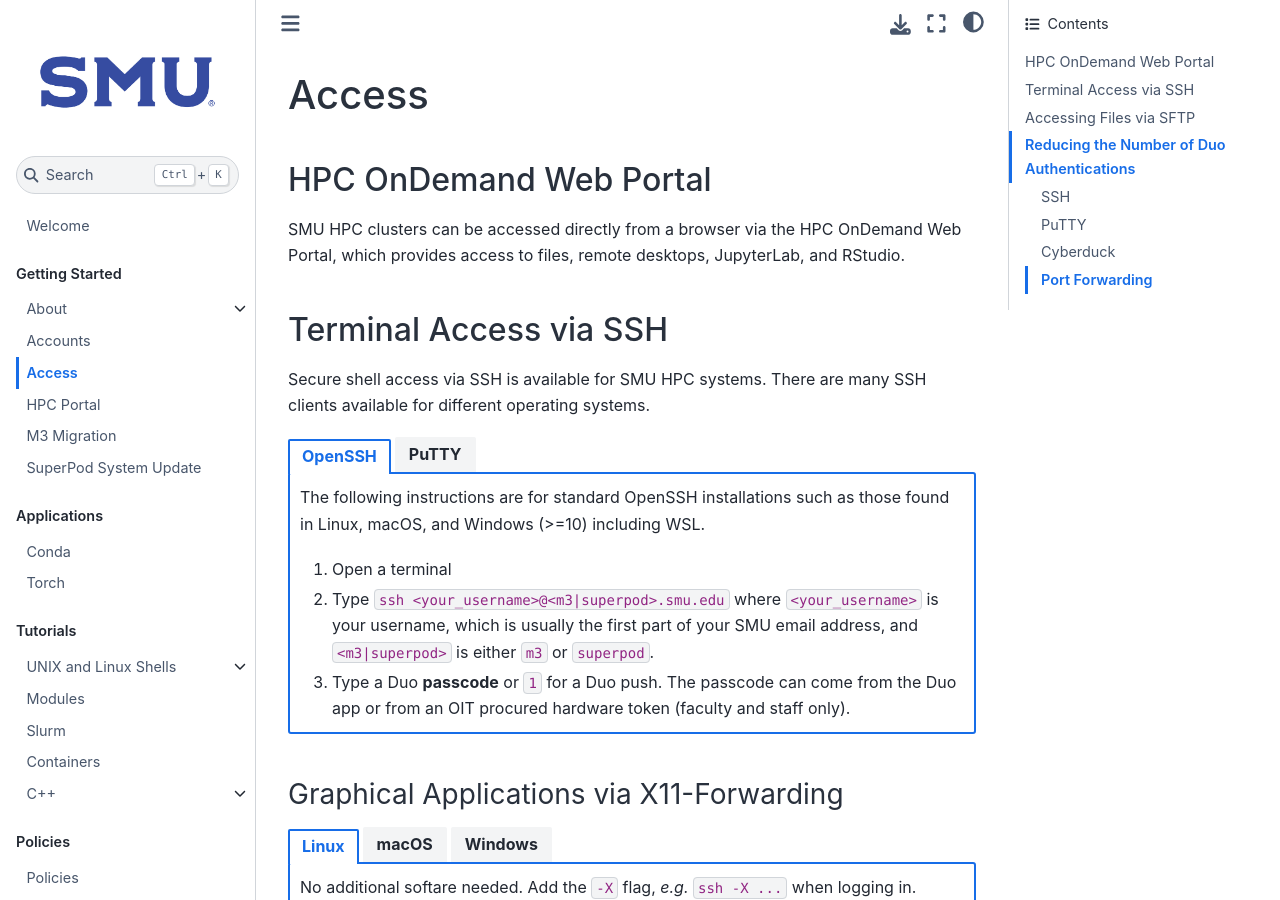
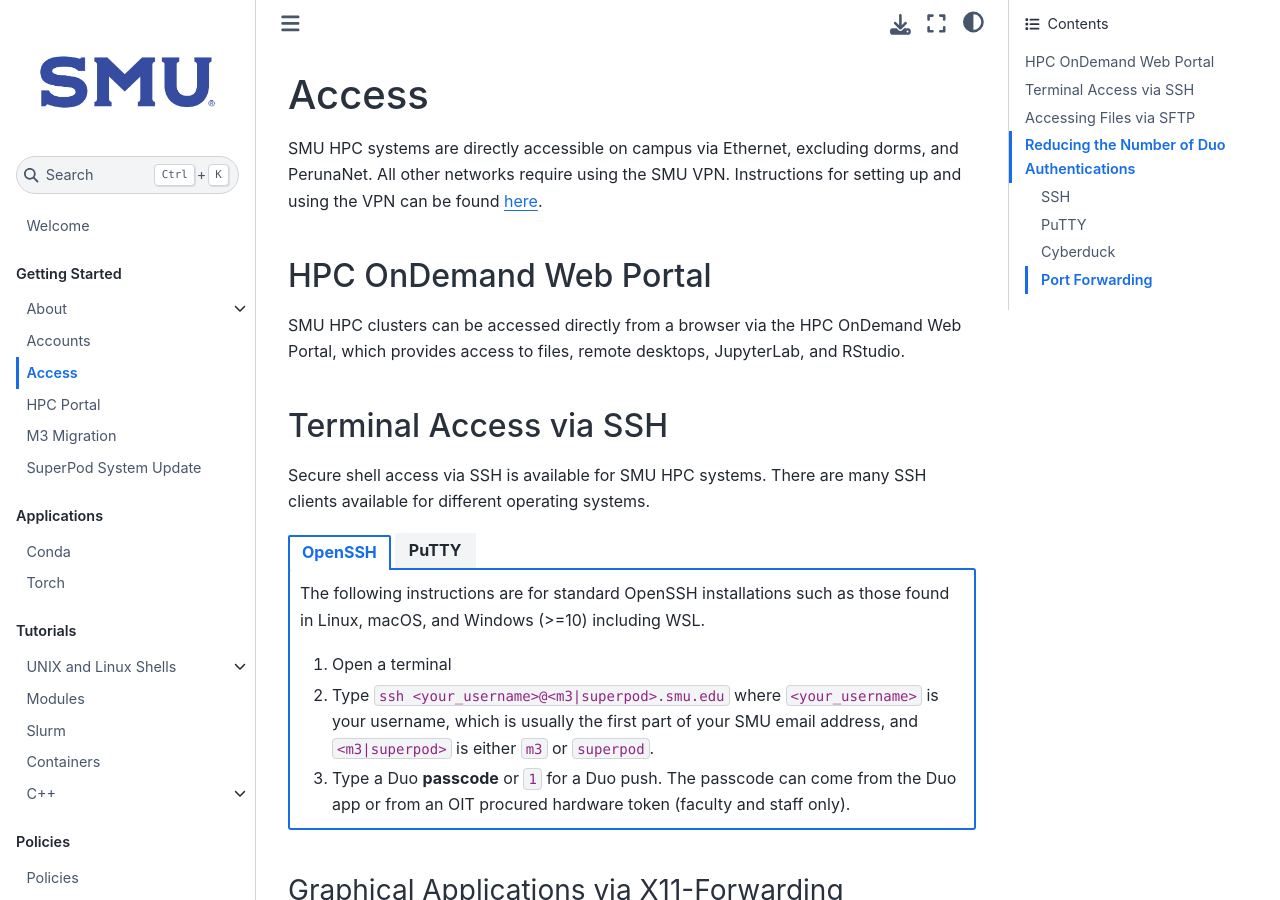
Before and after one commit to SouthernMethodistUniversity/hpc_docs, a Jupyter Book: the page built from docs/access.md, in a window 1280 px wide and 900 px high. Built offline with Jupyter Book 1.0.4 settings and Sphinx 7.4.7 and the Sphinx Book theme 1.1.4, drawn with Linux system fonts in a browser that asks for light colours.

Commit message:
VPN requirements.

```diff
--- a/docs/access.md
+++ b/docs/access.md
@@ -1,4 +1,9 @@
 # Access
+
+SMU HPC systems are directly accessible on campus via Ethernet, excluding
+dorms, and PerunaNet. All other networks require using the SMU VPN.
+Instructions for setting up and using the VPN can be found
+[here](https://www.smu.edu/OIT/Services/VPN).
 
 ## HPC OnDemand Web Portal
 
```
